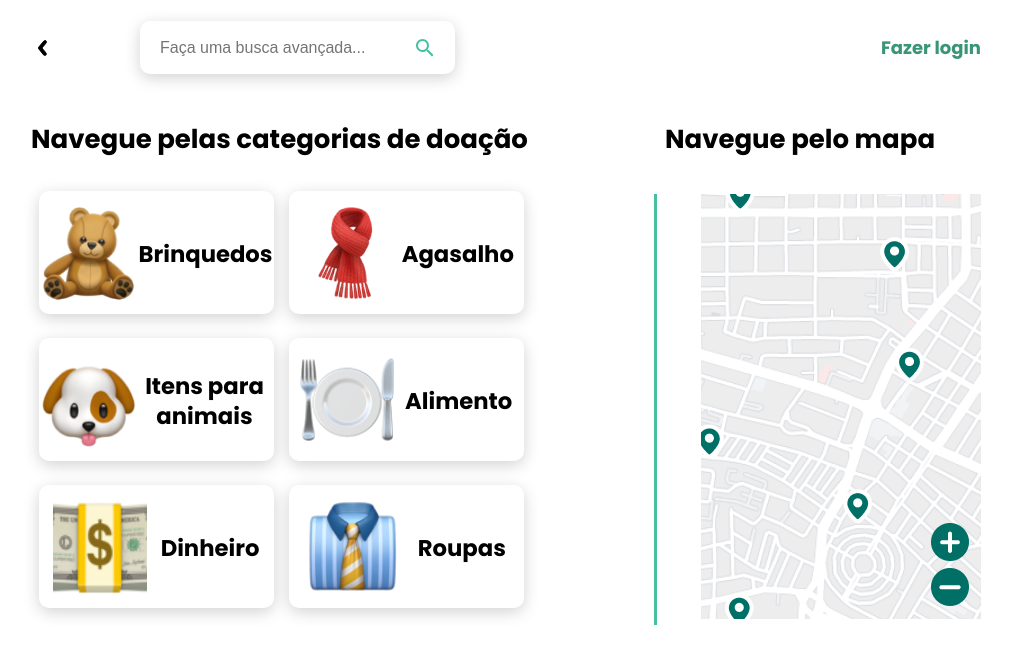
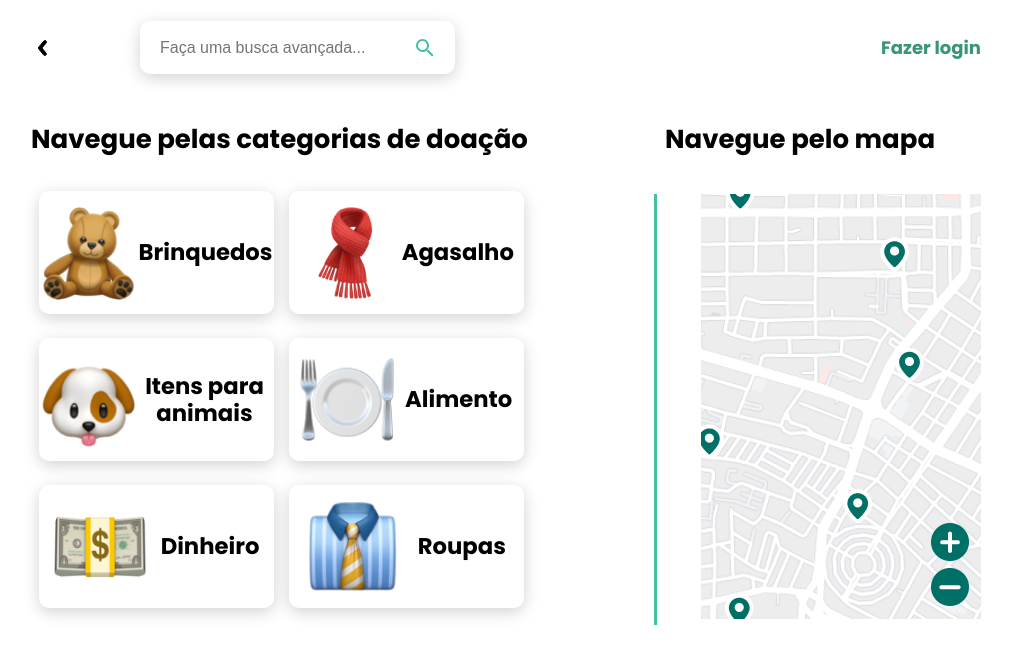
Before and after one commit to estartandodevs-course/doaae, a React (Create React App) app: page /home in a window 1280 px wide. Shown: the top 664 px of the page, without its empty margins (134-1146 px from the left). Built offline with nearby package versions, Linux system fonts and the light colour scheme.

Commit message:
style: Alterando a tag do nome da categoria e a proporção da imagem

```diff
--- a/src/components/CardCategory/styles.js
+++ b/src/components/CardCategory/styles.js
@@ -22,10 +22,10 @@ export const ContainerCard = styled.section`
 export const ImageCategoryCard = styled.img`
   width: 94px;
   height: 94px;
-  object-fit: cover;
+  object-fit: contain;
 `;
 
-export const NameCategory = styled.span`
+export const NameCategory = styled.p`
   font-weight: bold;
   font-size: 22.73px;
   line-height: 27px;
```
